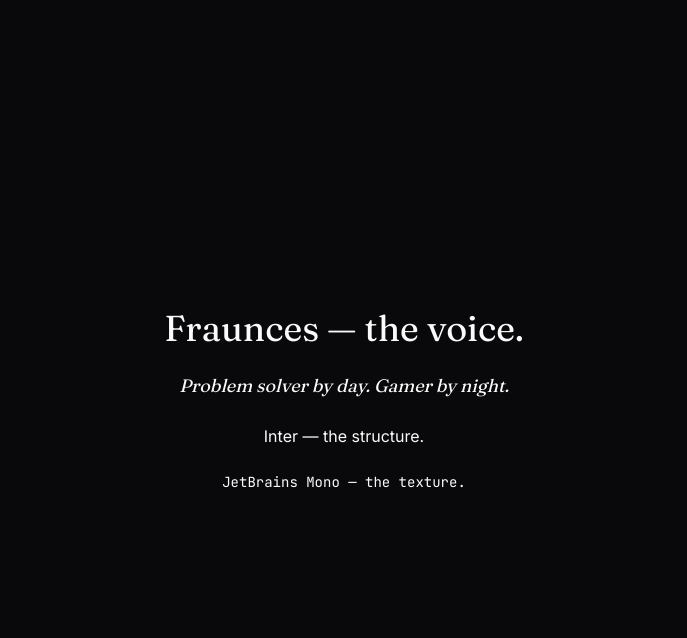
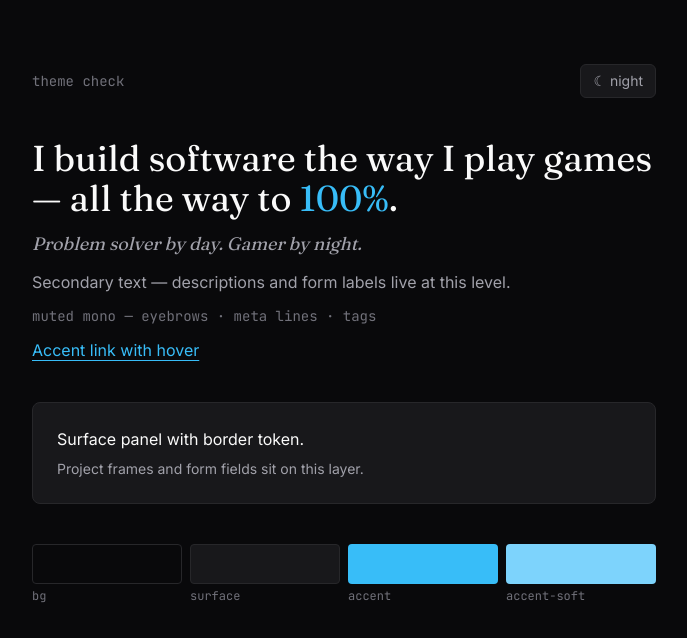
Before and after one commit to Mickunaru/portfolio, a Next.js app: page / in a window 1280 px wide. Shown: the top 638 px of the page, without its empty margins (296-983 px from the left). Built offline with nearby package versions, Linux system fonts and the light colour scheme.

Commit message:
feat: add day/night theme system with pre-paint persistence

```diff
--- a/src/app/globals.css
+++ b/src/app/globals.css
@@ -1,20 +1,65 @@
 @import "tailwindcss";
 
-/* Temporary neutral canvas — real day/night theme tokens land in step 1. */
-:root {
-  --background: #09090b;
-  --foreground: #fafafa;
+/* Theme tokens. Night is the default theme. */
+[data-theme="night"] {
+  --bg: #09090b;
+  --surface: #18181b;
+  --text-primary: #fafafa;
+  --text-secondary: #a1a1aa;
+  --text-muted: #71717a;
+  --border: #27272a;
+  --accent: #38bdf8;
+  --accent-soft: #7dd3fc;
+  --ripple-rgb: 56 189 248;
+}
+
+[data-theme="day"] {
+  --bg: #fafafa;
+  --surface: #ffffff;
+  --text-primary: #18181b;
+  --text-secondary: #52525b;
+  --text-muted: #a1a1aa;
+  --border: #e4e4e7;
+  --accent: #0ea5e9;
+  --accent-soft: #38bdf8;
+  --ripple-rgb: 14 165 233;
 }
 
 @theme inline {
-  --color-background: var(--background);
-  --color-foreground: var(--foreground);
+  --color-bg: var(--bg);
+  --color-surface: var(--surface);
+  --color-primary: var(--text-primary);
+  --color-secondary: var(--text-secondary);
+  --color-muted: var(--text-muted);
+  --color-line: var(--border);
+  --color-accent: var(--accent);
+  --color-accent-soft: var(--accent-soft);
   --font-sans: var(--font-inter);
   --font-serif: var(--font-fraunces);
   --font-mono: var(--font-jetbrains-mono);
 }
 
+/* Theme switch cross-fade: ~400ms ease. Hover states may
+   override with their own faster transitions. */
+*,
+::before,
+::after {
+  transition:
+    background-color 400ms ease,
+    color 400ms ease,
+    border-color 400ms ease,
+    fill 400ms ease,
+    stroke 400ms ease;
+}
+
 body {
-  background: var(--background);
-  color: var(--foreground);
+  background: var(--bg);
+  color: var(--text-primary);
 }
+
+/* Theme-conditional display, resolved purely in CSS so server markup is
+   theme-independent (no hydration mismatch). */
+[data-theme="night"] .day-only,
+[data-theme="day"] .night-only {
+  display: none;
+}
--- a/src/app/layout.tsx
+++ b/src/app/layout.tsx
@@ -1,5 +1,6 @@
 import type { Metadata } from "next";
 import { Fraunces, Inter, JetBrains_Mono } from "next/font/google";
+import { InlineScript } from "@/components/inline-script";
 import "./globals.css";
 
 const fraunces = Fraunces({
@@ -32,8 +33,15 @@
   return (
     <html
       lang="en"
+      data-theme="night"
+      suppressHydrationWarning
       className={`${fraunces.variable} ${inter.variable} ${jetbrainsMono.variable} h-full antialiased`}
     >
+      <head>
+        {/* Applies the stored theme before first paint (FR-1: night default,
+            persisted choice wins). */}
+        <InlineScript html='(function(){try{var t=localStorage.getItem("theme");if(t==="day"||t==="night")document.documentElement.setAttribute("data-theme",t)}catch(e){}})()' />
+      </head>
       <body className="min-h-full flex flex-col font-sans">{children}</body>
     </html>
   );
--- a/src/app/page.tsx
+++ b/src/app/page.tsx
@@ -1,13 +1,53 @@
+import { ThemeToggle } from "@/components/theme-toggle";
+
+/* Temporary theme test page — replaced by real sections in later steps. */
 export default function Home() {
   return (
-    <main className="flex flex-1 flex-col items-center justify-center gap-6 px-6">
-      {/* Temporary font check — replaced by real sections in later steps. */}
-      <h1 className="font-serif text-4xl">Fraunces — the voice.</h1>
-      <p className="font-serif text-lg italic">
-        Problem solver by day. Gamer by night.
-      </p>
-      <p className="font-sans text-base">Inter — the structure.</p>
-      <p className="font-mono text-sm">JetBrains Mono — the texture.</p>
+    <main className="mx-auto flex w-full max-w-2xl flex-1 flex-col gap-10 px-6 py-16">
+      <div className="flex items-center justify-between">
+        <span className="font-mono text-sm text-muted">theme check</span>
+        <ThemeToggle />
+      </div>
+
+      <div className="flex flex-col gap-3">
+        <h1 className="font-serif text-4xl text-primary">
+          I build software the way I play games — all the way to{" "}
+          <span className="text-accent">100%</span>.
+        </h1>
+        <p className="font-serif text-lg italic text-secondary">
+          Problem solver by day. Gamer by night.
+        </p>
+        <p className="text-base text-secondary">
+          Secondary text — descriptions and form labels live at this level.
+        </p>
+        <p className="font-mono text-sm text-muted">
+          muted mono — eyebrows · meta lines · tags
+        </p>
+        <a href="#" className="text-accent underline underline-offset-4">
+          Accent link with hover
+        </a>
+      </div>
+
+      <div className="rounded-lg border border-line bg-surface p-6">
+        <p className="text-primary">Surface panel with border token.</p>
+        <p className="mt-2 text-sm text-secondary">
+          Project frames and form fields sit on this layer.
+        </p>
+      </div>
+
+      <div className="grid grid-cols-4 gap-2 font-mono text-xs text-muted">
+        {[
+          ["bg", "bg-bg border border-line"],
+          ["surface", "bg-surface border border-line"],
+          ["accent", "bg-accent"],
+          ["accent-soft", "bg-accent-soft"],
+        ].map(([name, cls]) => (
+          <div key={name} className="flex flex-col gap-1">
+            <div className={`h-10 rounded ${cls}`} />
+            <span>{name}</span>
+          </div>
+        ))}
+      </div>
     </main>
   );
 }
--- /dev/null
+++ b/src/components/inline-script.tsx
@@ -0,0 +1,12 @@
+/* From the Next.js guide "preventing-flash-before-hydration": runs as real
+   script during HTML parsing on the server render, inert text/plain on the
+   client so React doesn't warn about rendered script tags. */
+export function InlineScript({ html }: { html: string }) {
+  return (
+    <script
+      type={typeof window === "undefined" ? "text/javascript" : "text/plain"}
+      suppressHydrationWarning
+      dangerouslySetInnerHTML={{ __html: html }}
+    />
+  );
+}
--- /dev/null
+++ b/src/components/theme-toggle.tsx
@@ -0,0 +1,32 @@
+"use client";
+
+const STORAGE_KEY = "theme";
+
+/* Temporary control for verifying the theme system — replaced by the
+   sun/moon SVG motif in plan step 3.
+
+   The label is driven by CSS off [data-theme] (see globals.css) rather than
+   React state, so the server markup is identical for both themes and there
+   is nothing to mismatch on hydration. */
+export function ThemeToggle() {
+  const toggle = () => {
+    const root = document.documentElement;
+    const next = root.getAttribute("data-theme") === "night" ? "day" : "night";
+    root.setAttribute("data-theme", next);
+    try {
+      localStorage.setItem(STORAGE_KEY, next);
+    } catch {}
+  };
+
+  return (
+    <button
+      type="button"
+      onClick={toggle}
+      aria-label="Toggle day/night theme"
+      className="rounded-md border border-line bg-surface px-3 py-1.5 font-sans text-sm text-secondary hover:border-accent hover:text-accent focus-visible:outline-2 focus-visible:outline-accent"
+    >
+      <span className="night-only">☾ night</span>
+      <span className="day-only">☀ day</span>
+    </button>
+  );
+}
```
Also changed, not shown: 1 other file (tests, documents, lock files or other folders).
